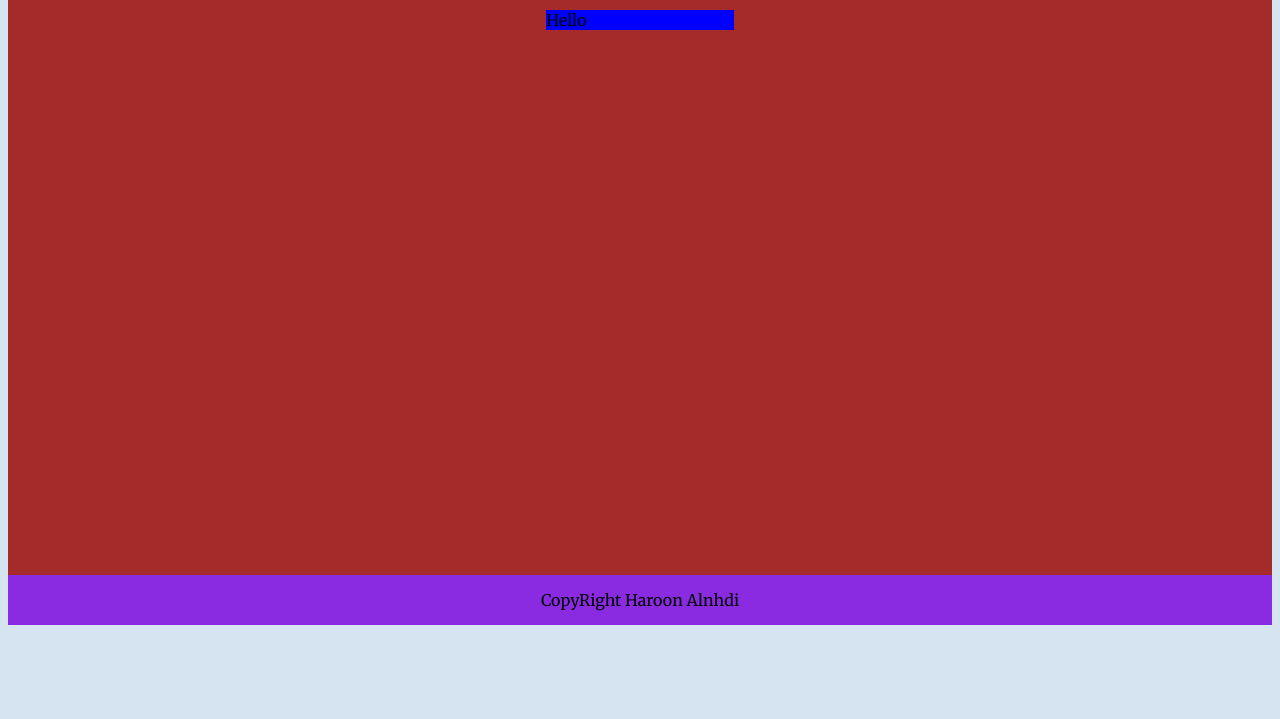
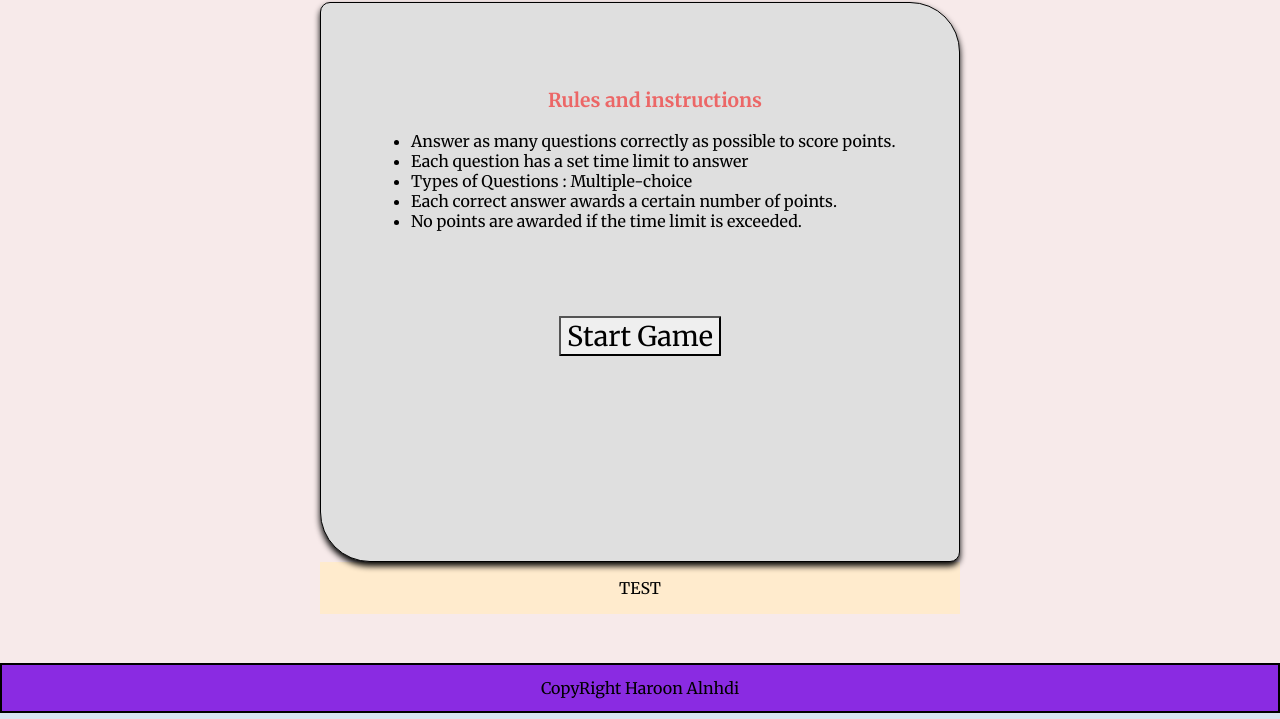
Before and after one commit to HaroonAlnhdi/Quiz-Game, a plain HTML site: page index.html in a window 1280 px wide. Shown: the part 81-800 px from the top of the page. Drawn offline with Linux system fonts and the light colour scheme.

Commit message:
change the layout and css

```diff
--- a/css/style.css
+++ b/css/style.css
@@ -4,32 +4,113 @@
         box-sizing: border-box;
  }
 
+
  body{
-
+    margin: 0;
     font-family:  Merriweather, sans-serif;
     background-color: rgb(214, 228, 241);
+    width: 100vw;
+    height: 100vh;
+    overflow: hidden;
  }
 
 
  .main-container{
-    background-color: brown;
+    background-color: rgb(247, 234, 234);
     display: flex;
     flex-wrap: wrap;
     flex-direction: column;
     align-content: space-around;
-    height: 40.5rem;
+    height: 93%;
+    width: 100vw;
+ }
+ .start-container{
+   background-color: #dfdfdf;
+   width: 50vw;
+   height: 70vh;
+   color: black;
+   border: 1px solid black;
+   border-radius: 10px 50px;
+   position: relative;
+   box-shadow: 0 4px 6px black;
+}
+ .questions-container{
+   background-color: #dfdfdf;
+   width: 50vw;
+   height: 70vh;
+   color: black;
+   border: 1px solid black;
+   border-radius: 10px 50px;
+   position: relative;
+   box-shadow: 0 4px 6px black;
  }
 
- .questions-container{
-    background-color: blue;
+ .rules{
+
+   /* border: 1px solid black; */
+   padding: 0 0 0 30px;
+    margin: 85px 20px;
  }
 
+ .rules > p {
+   text-align: center;
+   color: rgb(236, 103, 103);
+   font-size: larger;
+   font-weight: bold;
+ }
+
+ .start-button-section{
+
+   display: flex;
+   justify-content: center;
+   flex-wrap: wrap;
+ }
+ #start-button{
+   font-family: Merriweather, sans-serif;
+   text-align: center;
+   /* border: none; */
+   border-radius: 1px;
+   outline: 0;
+   font-size: 1.7rem;
+   font-weight: 500;
+   margin: 0 auto;
+ }
+
+ .timeScore{
+
+ }
+
+ .displayQuestion{
+
+
+ }
+
+ .options{
+
+
+ }
+
+ .end-container{
+
+
+ }
+
+ .messsage-container{
+
+    background-color: blanchedalmond;
+    text-align: center;
+ }
+
+ .gamename{
+    text-align: center;
+ }
 
  footer{
-
+    margin: 0;
+    border: 2px solid black;
     background-color: blueviolet;
     height: 3.1rem;
-    width: 100%;
+    /* width: 100vw; */
     align-content: space-around;
     display: flex;
     align-items: center;
--- a/index.html
+++ b/index.html
@@ -10,12 +10,41 @@
 </head>
 <body>
 
-    <div class="main-container">
+    <div class="main-container" >
         <h1 class="gamename">Quiz Games</h1>
-        <div class="questions-container">
+        <div class="start-container">
 
-            Hello
+            <div class="rules">
+                <p>Rules and instructions  </p>
+                <ul>
+              <li> Answer as many questions correctly as possible to score points.</li>
+               <li> Each question has a set time limit to answer</li>
+               <li> Types of Questions : Multiple-choice </li>
+               <li> Each correct answer awards a certain number of points.</li>
+               <li> No points are awarded if the time limit is exceeded.</li>
 
+            </ul>
+
+            </div>
+            <div class="start-button-section">
+            <button id="start-button">Start Game</button>
+            </div>
+        </div>
+
+
+        <div class="questions-container" hidden>
+
+            <div class="timeScore">h</div>
+            <div class="displayQuestion">b</div>
+            <div class="options">c</div>
+            <div class="end-container">f</div>
+
+        </div>
+
+        <div class="messsage-container">
+            <p class="messages">
+                TEST
+            </p>
         </div>
 
     </div>
```
